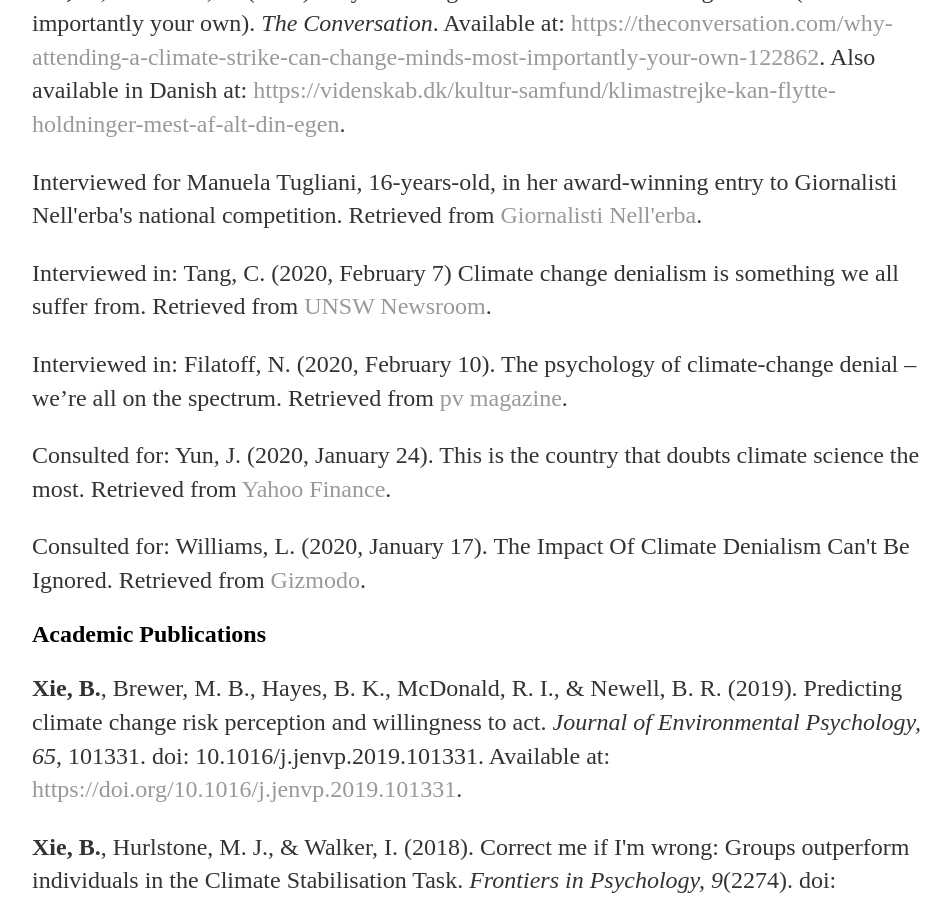
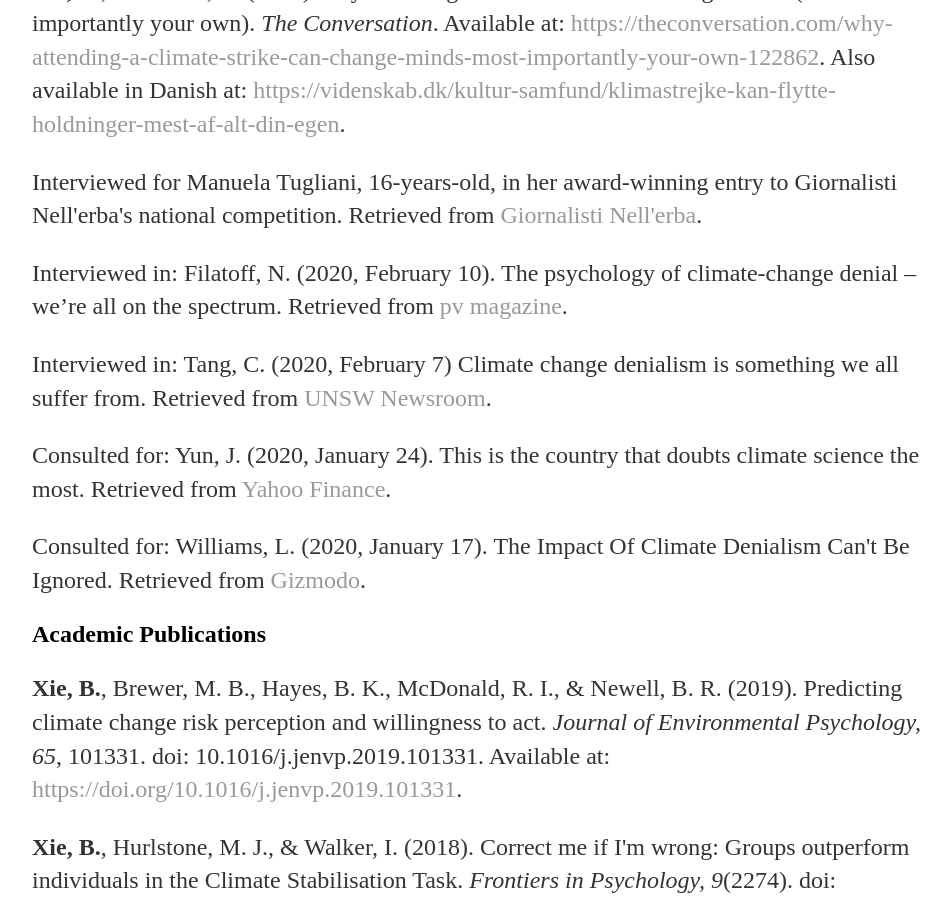
Before and after one commit to belindaxie/belindaxie.github.io, a Jekyll site: the page built from cv/index.html, in a window 1280 px wide and 900 px high, scrolled down 795 px. Shown: the whole window, without its empty margins (160-1111 px from the left). Built offline with Jekyll 4.4.1, drawn with Linux system fonts in a browser that asks for light colours; some of the changed lines change nothing that is shown.

Commit message:
swapped Media items to be chronological

```diff
--- a/cv/index.html
+++ b/cv/index.html
@@ -34,9 +34,9 @@ title: CV of Belinda Xie
 
 	<p>Interviewed for Manuela Tugliani, 16-years-old, in her award-winning entry to Giornalisti Nell'erba's national competition. Retrieved from <a href="http://www.giornalistinellerba.org/opere/quando-il-consenso-unanime-degli-scienziati-non-basta/">Giornalisti Nell'erba</a>.</p>
 
+	<p>Interviewed in: Filatoff, N. (2020, February 10). The psychology of climate-change denial – we’re all on the spectrum. Retrieved from <a href="https://www.pv-magazine.com/2020/02/10/the-psychology-of-climate-change-denial-were-all-on-the-spectrum/">pv magazine</a>.</p>
+
 	<p>Interviewed in: Tang, C. (2020, February 7) Climate change denialism is something we all suffer from. Retrieved from <a href="https://newsroom.unsw.edu.au/news/science-tech/climate-change-denialism-something-we-all-suffer">UNSW Newsroom</a>.</p>
-
-	<p>Interviewed in: Filatoff, N. (2020, February 10). The psychology of climate-change denial – we’re all on the spectrum. Retrieved from <a href="https://www.pv-magazine.com/2020/02/10/the-psychology-of-climate-change-denial-were-all-on-the-spectrum/">pv magazine</a>.</p>
 
 	<p>Consulted for: Yun, J. (2020, January 24). This is the country that doubts climate science the most. Retrieved from <a href="https://au.finance.yahoo.com/news/country-doubt-climate-science-052852930.html">Yahoo Finance</a>.</p>
 
```
